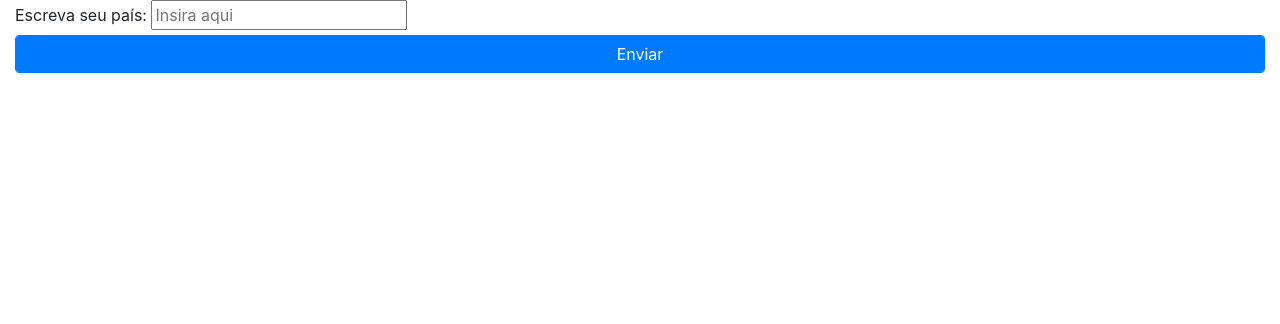
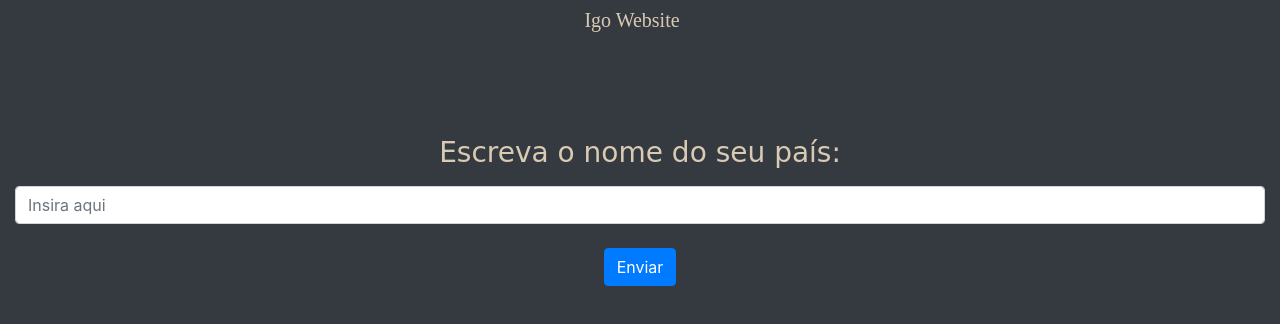
Before and after one commit to ThingOne1/igor, a plain HTML site: page index.html in a window 1280 px wide. Drawn offline with Linux system fonts and the light colour scheme.

Commit message:
Add files via upload

```diff
--- a/index.html
+++ b/index.html
@@ -7,13 +7,18 @@
     <link rel="stylesheet" href="bootstrap.css">
     <title>NACIONALIDADE</title>
 </head>
-<body>
-    <div class="container-fluid">
-    <label class"pr-3" for="NACI">Escreva seu país: </label>
-    <input id="Nacionalidade" type="text" name="NACI" placeholder="Insira aqui">
-    <button  type="submit" class="btn btn-primary mb-2 form-control" onclick="calcular()">Enviar</button>
-    </div>
-
+<body class="bg-dark">
+  <header>
+    <nav class=" text-center bg-dark">
+  <a class="navbar-brand text-center Title1" href="index.html">
+    Igo Website
+  </a>
+</nav>
+  </header>
+    <div class="container-fluid text-center pt-5 mt-5 bg-dark">
+    <label class"pr-3" for="NACI"><h3 class="Title1">Escreva o nome do seu país:</h3></label>
+    <input class="form-control" id="Nacionalidade" type="text" name="NACI" placeholder="Insira aqui">
+    <button type="submit" class="btn btn-primary mt-4" onclick="calcular()">Enviar</button>
     </div>
     <script>
         function calcular() {
@@ -29,6 +34,9 @@
             }
         }
     </script>
-    <h6 id="RES">  </h6>
+    <h6 class="text-center pt-5 mt-5 Title1" id="RES">  </h6>
+    <div class="container-bottom">
+
+    </div>
 </body>
 </html>
```
Also changed, not shown: bootstrap.css.
